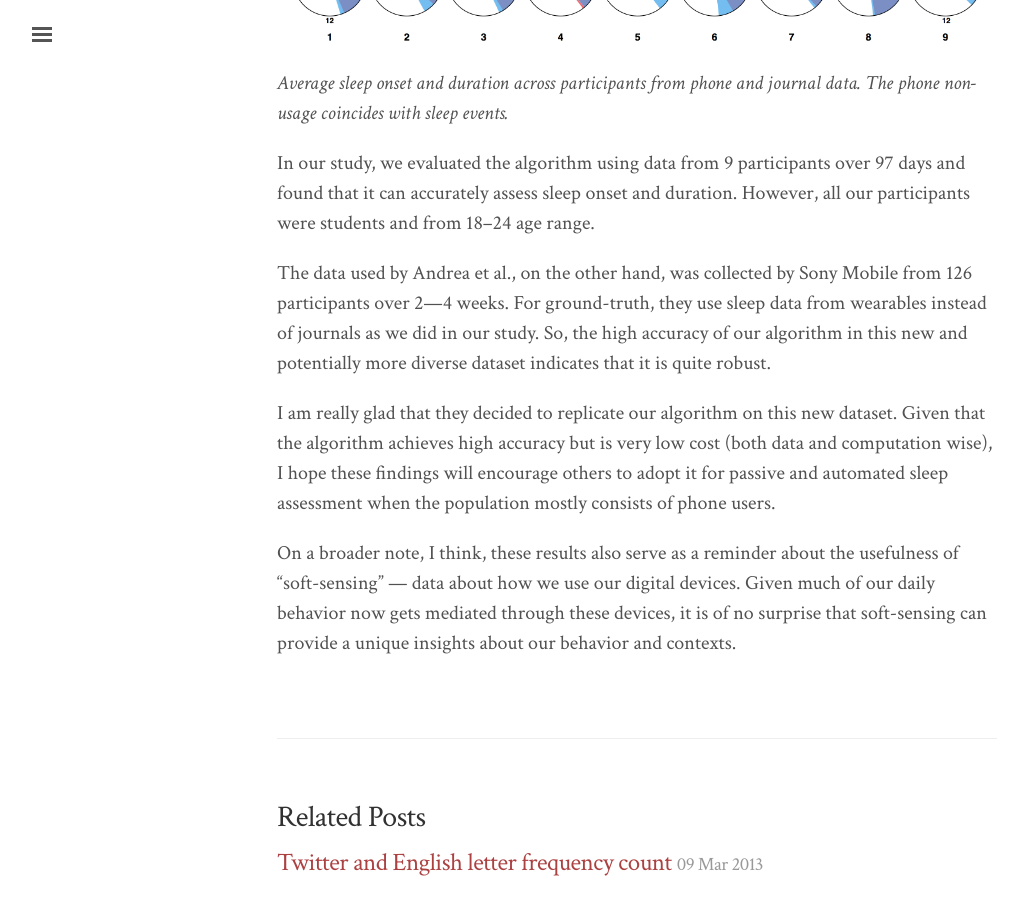
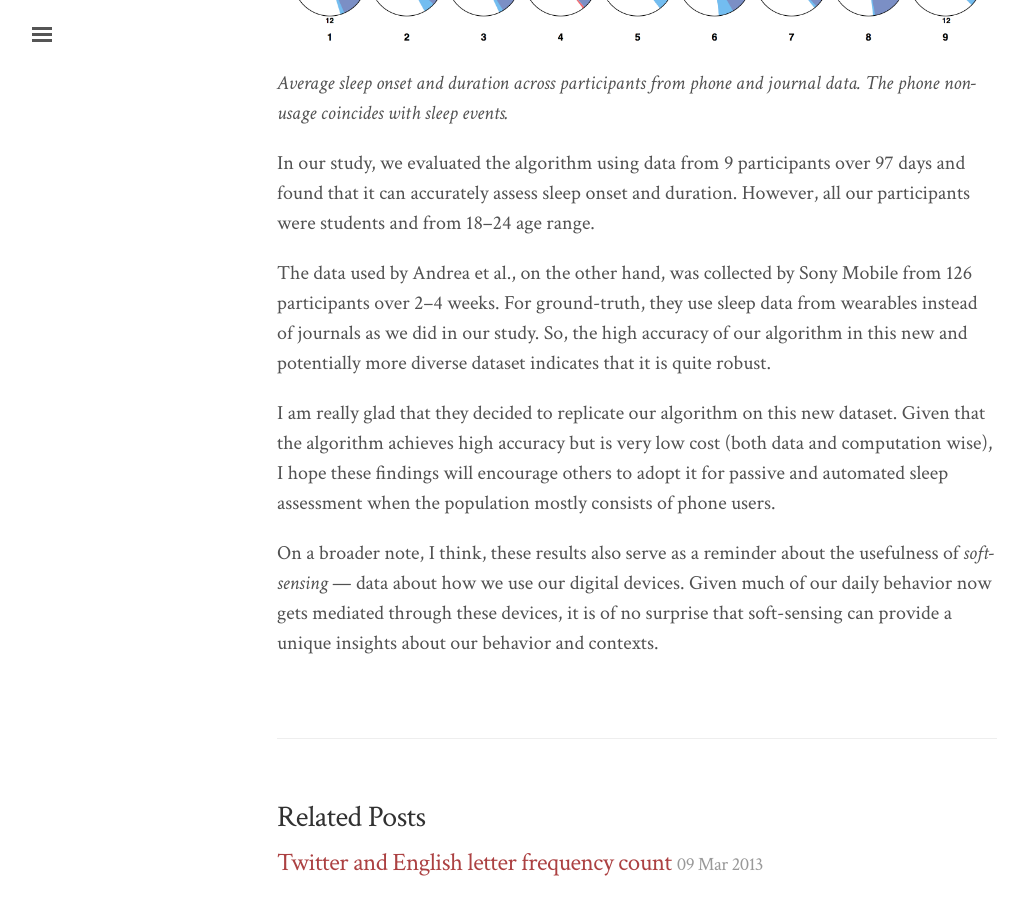
Before and after one commit to saeed-abdullah/saeed-abdullah.github.io, a Jekyll site: the page built from blog/_posts/2016-09-28-sleep-algorithm-replication.markdown, in a window 1280 px wide and 900 px high, scrolled down 949 px. Shown: the whole window, without its empty margins (3-1031 px from the left). Built offline with Jekyll 4.4.1, drawn with Linux system fonts in a browser that asks for light colours; nearby versions of some CDN libraries.

Commit message:
Changes small formatting issues

```diff
--- a/blog/_posts/2016-09-28-sleep-algorithm-replication.markdown
+++ b/blog/_posts/2016-09-28-sleep-algorithm-replication.markdown
@@ -45,7 +45,7 @@ In our study, we evaluated the algorithm using data from 9 participants over
 However, all our participants were students and from 18–24 age range.
 
 The data used by Andrea et al., on the other hand, was collected by Sony
-Mobile from 126 participants over 2—4 weeks. For ground-truth, they use
+Mobile from 126 participants over 2–4 weeks. For ground-truth, they use
 sleep data from wearables instead of journals as we did in our study.
 So, the high accuracy of our algorithm in this new and potentially more
 diverse dataset indicates that it is quite robust.
@@ -57,7 +57,7 @@ to adopt it for passive and automated sleep assessment when the population
 mostly consists of phone users.
 
 On a broader note, I think, these results also serve as a reminder about the
-usefulness of "soft-sensing" — data about how we use our digital devices. Given
+usefulness of _soft-sensing_ — data about how we use our digital devices. Given
 much of our daily behavior now gets mediated through these devices, it is of
 no surprise that soft-sensing can provide a unique insights about our
 behavior and contexts.
```
